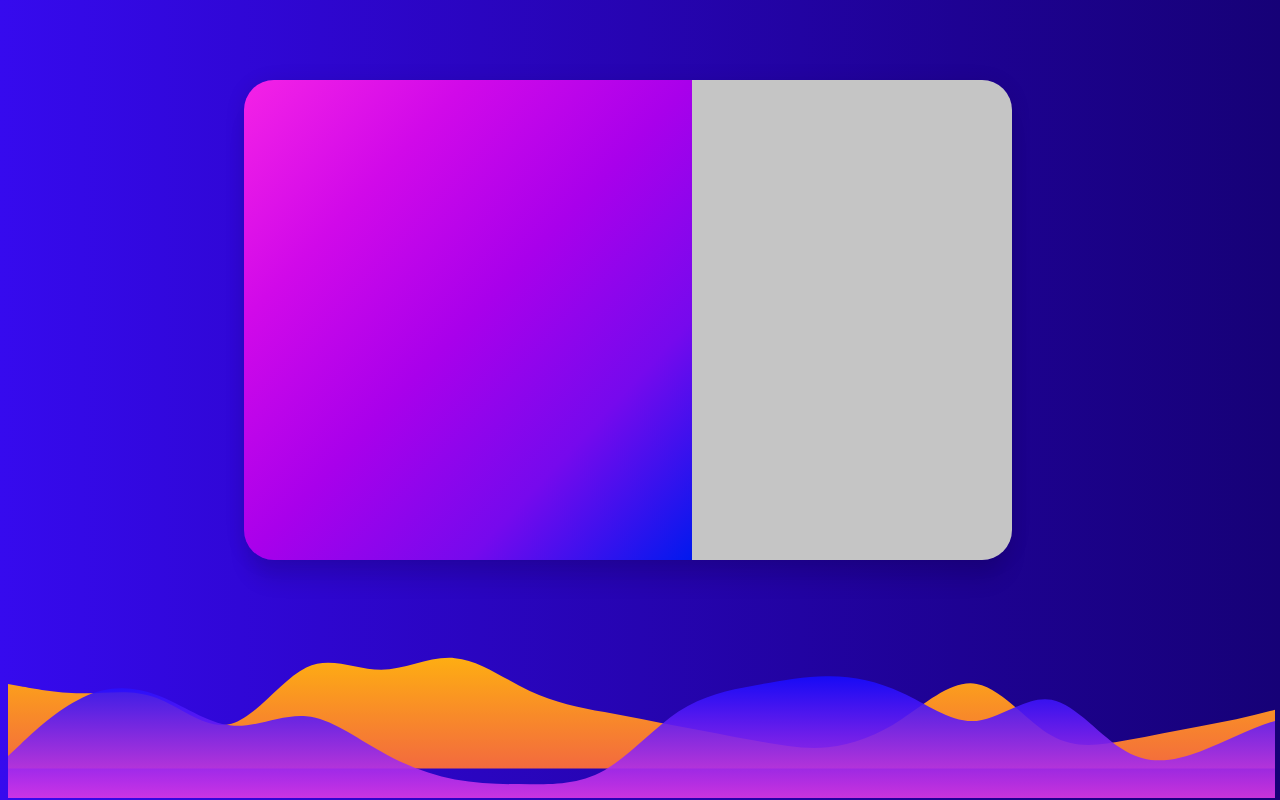
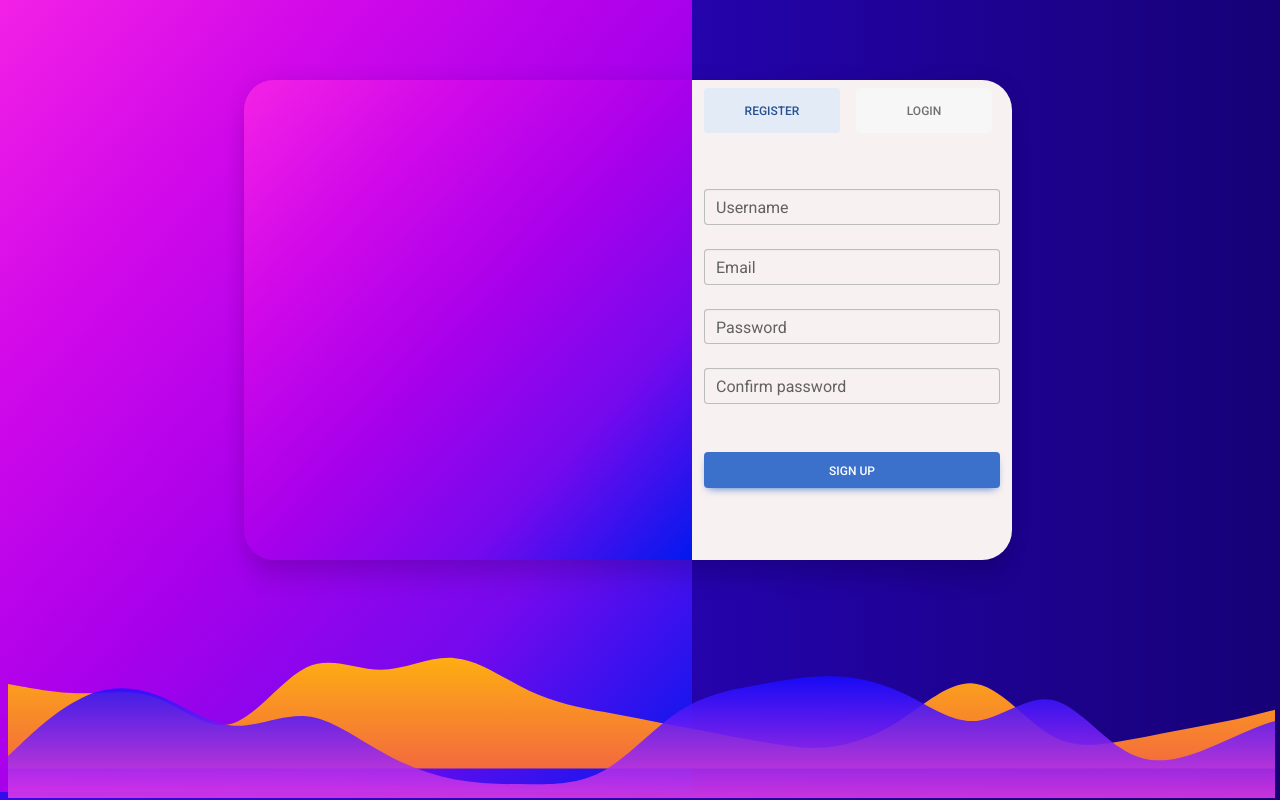
Before and after one commit to akki2104/clean-ui, a plain HTML site: page index.html in a window 1280 px wide. Drawn offline with nearby package versions, Linux system fonts and the light colour scheme.

Commit message:
divide bg

```diff
--- a/index.html
+++ b/index.html
@@ -27,10 +27,118 @@
     <img class="svg2" src="/images/blob (1).svg" alt="" srcset="" style="height: 400px;"> -->
     <img class="svg4" src="images/wave.svg" alt="" srcset="" style="height:200px">
 
+    <div class="bgitis row">
+        <div class="bgdiv1">
 
+        </div>
+        <div class="bgdiv2">
+
+        </div>
+    </div>
     <div class="row cont-div shadow-5-strong">
-        <div class="adv col-lg-7"></div>
-        <div class="field-us col-lg-5"></div>
+
+        <div class="adv col-lg-7">
+
+        </div>
+
+        <div class="field-us col-lg-5">
+
+            <!-- Pills navs -->
+            <ul class="nav nav-pills nav-justified mb-3" id="ex1" role="tablist">
+
+                <li class="nav-item" role="presentation">
+                    <a class="nav-link active" id="tab-register" data-mdb-toggle="pill" href="#pills-register" role="tab"
+                        aria-controls="pills-register" aria-selected="false">Register</a>
+                </li>
+                <li class="nav-item" role="presentation">
+                    <a class="nav-link" id="tab-login" data-mdb-toggle="pill" href="#pills-login" role="tab"
+                        aria-controls="pills-login" aria-selected="true">Login</a>
+                </li>
+            </ul>
+            <!-- Pills navs -->
+
+            <!-- Pills content -->
+            <div class="tab-content mt-5">
+                <div class="tab-pane fade" id="pills-login" role="tabpanel" aria-labelledby="tab-login">
+                    <form>
+
+                        <!-- Email input -->
+                        <div class="form-outline mb-5">
+                            <input type="email" id="loginName" class="form-control" />
+                            <label class="form-label" for="loginName">Email or username</label>
+                        </div>
+
+                        <!-- Password input -->
+                        <div class="form-outline mb-5">
+                            <input type="password" id="loginPassword" class="form-control" />
+                            <label class="form-label" for="loginPassword">Password</label>
+                        </div>
+
+                        <!-- 2 column grid layout -->
+                        <div class="row mb-4">
+                            <div class="col-md-6 d-flex justify-content-center">
+                                <!-- Checkbox -->
+                                <div class="form-check mb-3 mb-md-0">
+                                    <input class="form-check-input" type="checkbox" value="" id="loginCheck" checked />
+                                    <label class="form-check-label" for="loginCheck"> Remember me </label>
+                                </div>
+                            </div>
+
+                            <div class="col-md-6 d-flex justify-content-center">
+                                <!-- Simple link -->
+                                <a href="#!">Forgot password?</a>
+                            </div>
+                        </div>
+
+                        <!-- Submit button -->
+                        <button type="submit" class="btn btn-primary btn-block mb-4">Sign in</button>
+
+                        <!-- Register buttons -->
+                        <div class="text-center">
+                            <p>Register first, if you are not a memeber already!!</p>
+                        </div>
+                    </form>
+                </div>
+                <div class="tab-pane fade show active" id="pills-register" role="tabpanel" aria-labelledby="tab-register">
+                    <form>
+
+
+                        <!-- Username input -->
+                        <div class="form-outline mb-4">
+                            <input type="text" id="registerUsername" class="form-control" />
+                            <label class="form-label" for="registerUsername">Username</label>
+                        </div>
+
+                        <!-- Email input -->
+                        <div class="form-outline mb-4">
+                            <input type="email" id="registerEmail" class="form-control" />
+                            <label class="form-label" for="registerEmail">Email</label>
+                        </div>
+
+                        <!-- Password input -->
+                        <div class="form-outline mb-4">
+                            <input type="password" id="registerPassword" class="form-control" />
+                            <label class="form-label" for="registerPassword">Password</label>
+                        </div>
+
+                        <!-- Repeat Password input -->
+                        <div class="form-outline mb-5">
+                            <input type="password" id="registerRepeatPassword" class="form-control" />
+                            <label class="form-label" for="registerRepeatPassword">Confirm password</label>
+                        </div>
+
+
+
+                        <!-- Submit button -->
+                        <button type="submit" class="btn btn-primary btn-block mb-3" >Sign up</button>
+                    </form>
+                </div>
+            </div>
+            <!-- Pills content -->
+
+        </div>
+
+    </div>
     </div>
 
 
--- a/styles.css
+++ b/styles.css
@@ -1,6 +1,18 @@
+
 body{
     margin: 8px;
     background-image: linear-gradient(to right, #360aee, #2e06cf, #2604b1, #1e0293, #160177);
+}
+
+
+
+
+.bgdiv1{
+    margin: -8px;
+    position: absolute;
+    background-image: linear-gradient(to right bottom, #f422e6, #d109e9, #a900eb, #7609ed, #0119ee);
+    width: 55%;
+    height: 99vh;
 }
 
 /* svgs */
@@ -24,6 +36,7 @@ body{
     /* width: 1000px; */
     /* left: ; */
     opacity: 1;
+    z-index: 1;
     /* transform: rotate(-5deg); */
 }
 
@@ -46,7 +59,10 @@ body{
     border-radius: 30px 0 0 30px;
 }
 
+
+
+
 .field-us{
-    background: #c5c5c5;
+    background: #f8f1f1;
     border-radius: 0 30px 30px 0;
 }
```
Also changed, not shown: images/ring1.svg (added), images/ring2.svg (added).
